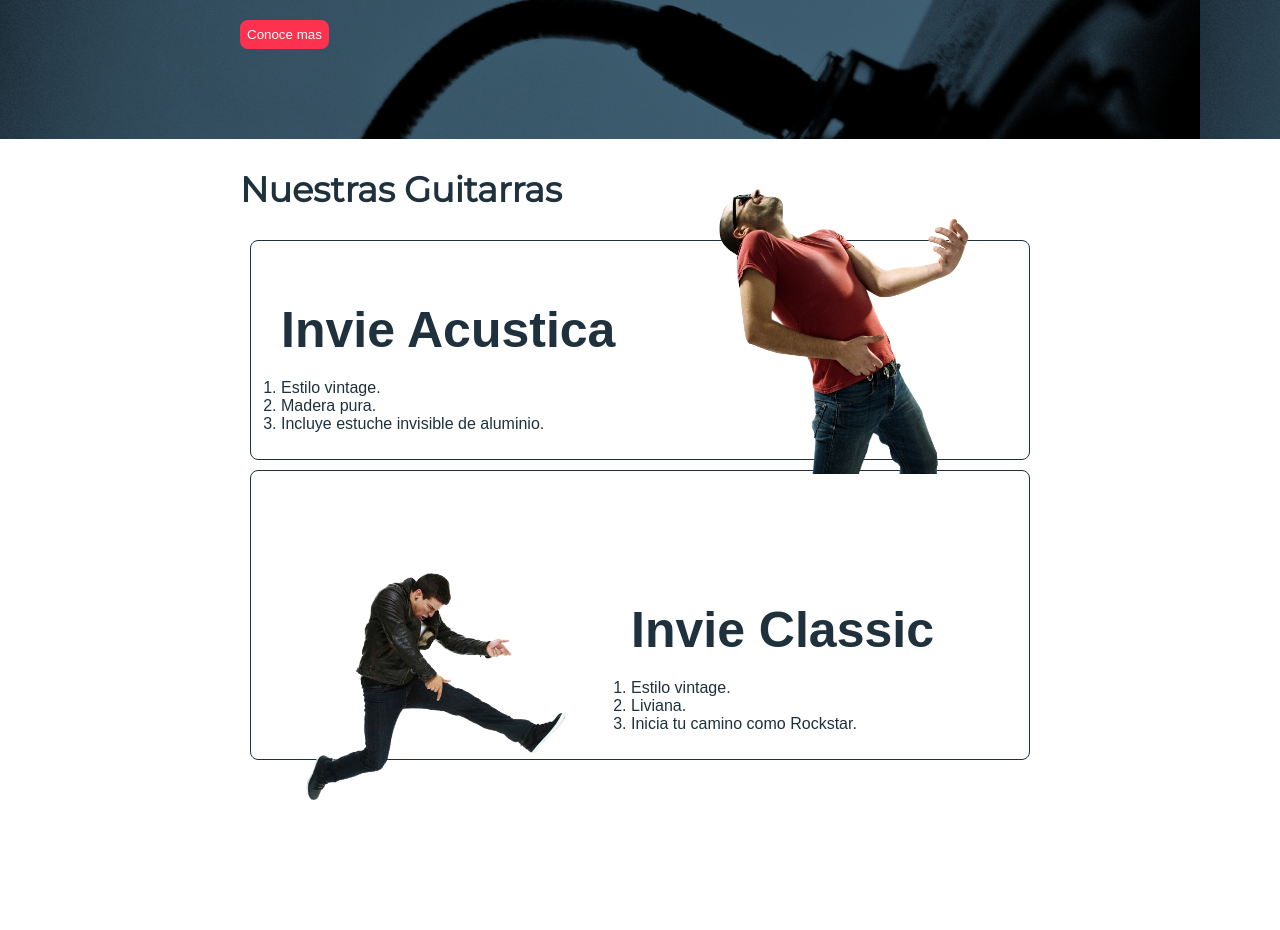
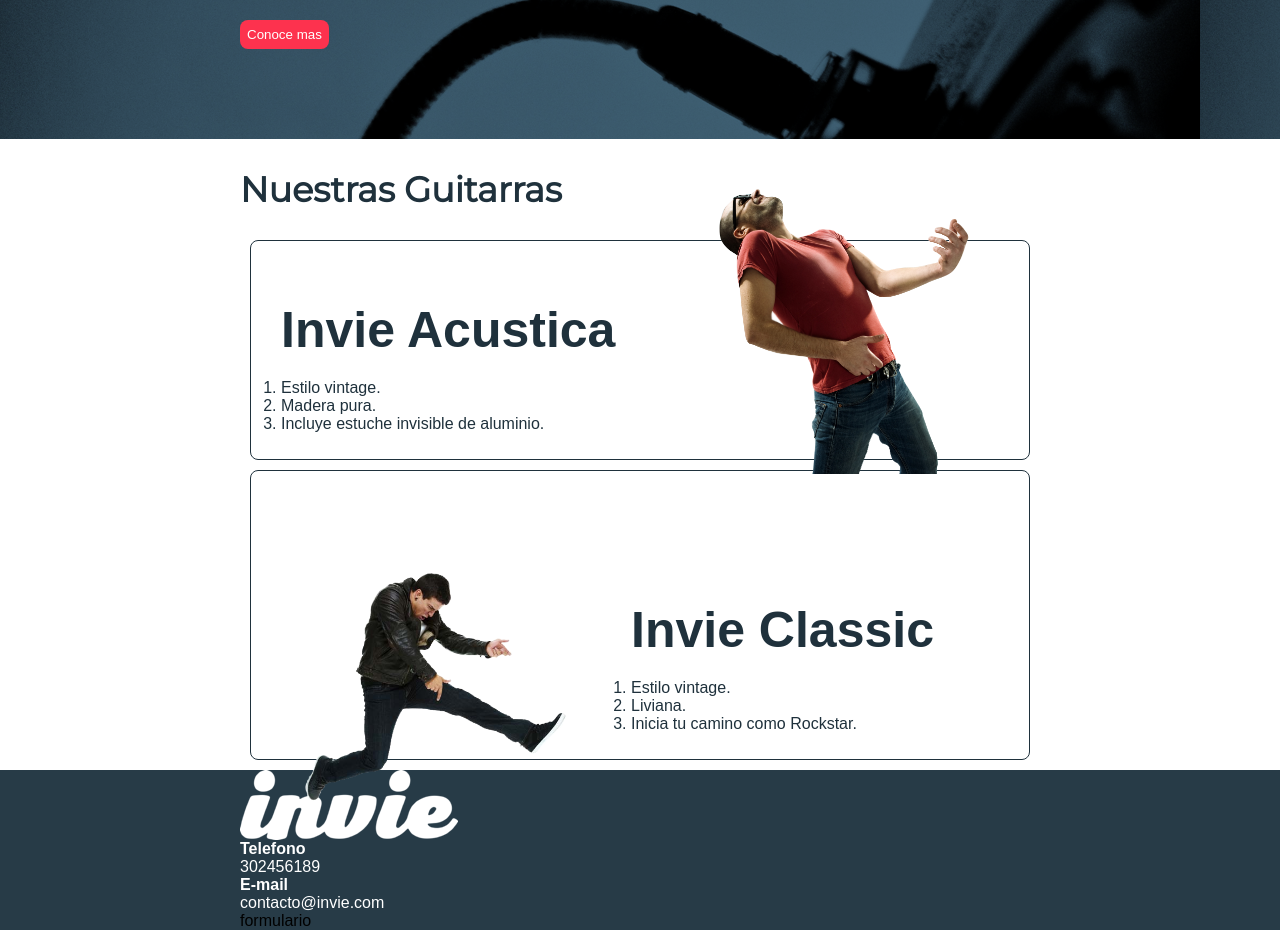
Before and after one commit to juliocesartic/InviePage, a plain HTML site: page index.html in a window 1280 px wide. Shown: the part 304-1234 px from the top of the page. Before the commit the page ends 1116 px from the top, so only its background shows below. Drawn offline with Linux system fonts and the light colour scheme; a web font is replaced by a local one.

Commit message:
Avance Footer

```diff
--- a/css/invie.css
+++ b/css/invie.css
@@ -117,6 +117,22 @@ button{
   position: relative;
 }
 
+.footer{
+  background: #273b47;
+}
+
+.contacto img {
+  display: block;
+}
+
+.contacto strong {
+  display: block;
+}
+
+.contacto a {
+  color: white;
+  text-decoration: none;
+}
 
 
 
--- a/index.html
+++ b/index.html
@@ -70,5 +70,21 @@
 
       </article>
     </section>
+    <footer class="footer">
+
+      <div class="contenedor">
+
+        <div class="contacto">
+          <img src="images/invie-white.png" alt="logotipo blanco">
+          <a href="tel:+57302456189"><strong>Telefono</strong> <span>302456189</span></a>
+          <a href="mailto:contacto@invie.com"><strong>E-mail</strong> <span>contacto@invie.com</span></a>
+        </div>
+
+        <div class="">
+          formulario
+        </div>
+      </div>
+
+    </footer>
   </body>
 </html>
```
